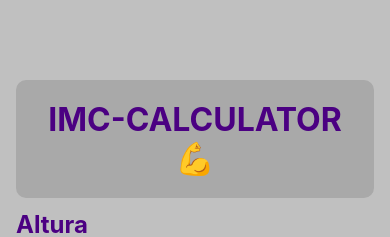
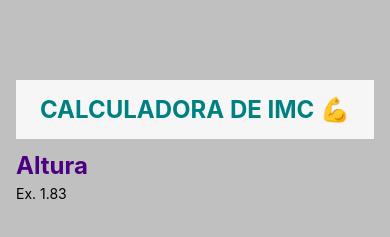
Before and after one commit to Diego-Girao/imccalculator, a React Native app: screen / in a window 390 px wide. Shown: the top 237 px of the page. Built offline with nearby package versions, Linux system fonts and the light colour scheme.

Commit message:
update: refact title component

```diff
--- a/src/components/Title/index.js
+++ b/src/components/Title/index.js
@@ -1,22 +1,11 @@
 import React from "react"
-import { Text, View, StyleSheet } from "react-native"
+import { Text, View } from "react-native"
+import styles from "./style"
 
 export default function Title() {
 	return (
-		<View>
-			<Text style={styles.title}>IMC-CALCULATOR 💪️</Text>
+		<View style={styles.boxTitle}>
+			<Text style={styles.textTitle}>CALCULADORA DE IMC 💪️</Text>
 		</View>
 	)
 }
-
-const styles = StyleSheet.create({
-	title: {
-		textAlign: "center",
-		padding: 20,
-		fontSize: 32,
-		fontWeight: "bold",
-		color: "#4B0082",
-		backgroundColor: "#A9A9A9",
-		borderRadius: 10,
-	},
-})
```
